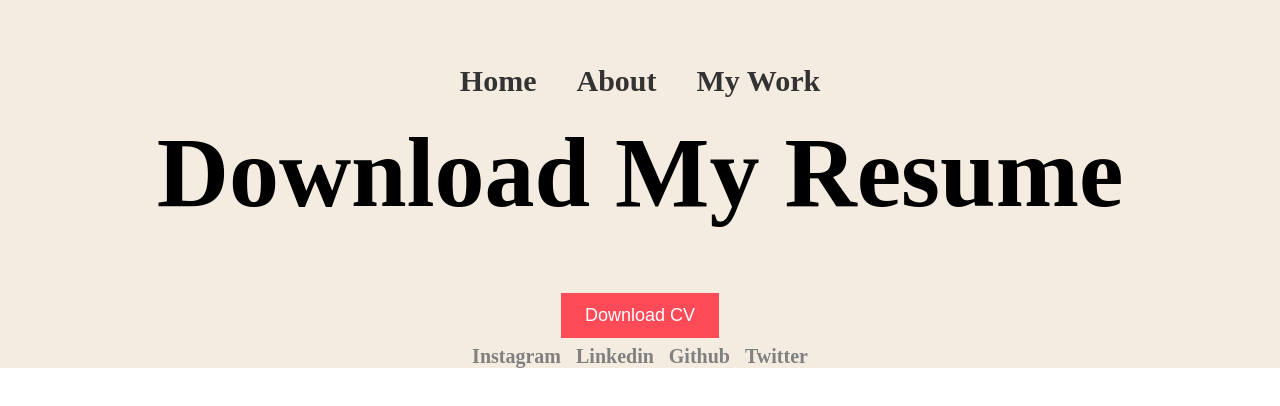
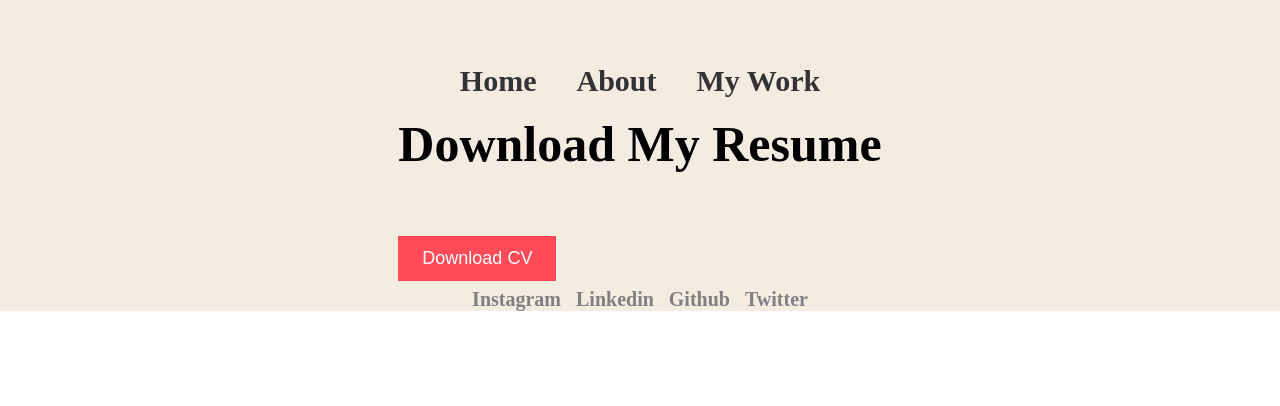
Before and after one commit to sanket060920/E-nimantran, a React (Create React App) app in the folder my-react-app/: page /Portfolio/Resume in a window 1280 px wide. Shown: the top 406 px of the page. Built offline with nearby package versions, Linux system fonts and the light colour scheme; a web font is replaced by a local one.

Commit message:
resume file location change

```diff
--- a/my-react-app/src/components/Home/Portfolio/Components/Resume.jsx
+++ b/my-react-app/src/components/Home/Portfolio/Components/Resume.jsx
@@ -8,10 +8,12 @@ const Resume = () => {
   return (
     <div className="profile-container">
       <NavBar/>
-      <h1>Download My Resume</h1>
-      <a href="my-react-app\src\components\Home\Portfolio\Files\Resume(Sanket Godse).txt" download>
-        <button className="cv-button">Download CV</button>
-      </a>
+      <div className="Resume_content">
+        <h1>Download My Resume</h1>
+        <a href="my-react-app\public\Files\Resume(Sanket Godse).txt" download>
+            <button className="cv-button">Download CV</button>
+        </a>
+      </div>
       <BottomFooter/>
       {/* my-react-app\src\components\Home\Portfolio\Files\Resume(Sanket Godse).txt */}
 
--- a/my-react-app/src/components/Home/Portfolio/Components/Styles/Resume.css
+++ b/my-react-app/src/components/Home/Portfolio/Components/Styles/Resume.css
@@ -0,0 +1,7 @@
+.Resume_content{
+
+}
+
+.Resume_content h1{
+    font-size: 00.5rem;
+}
```
Also changed, not shown: my-react-app/public/Files/Resume(Sanket Godse).txt (added).
